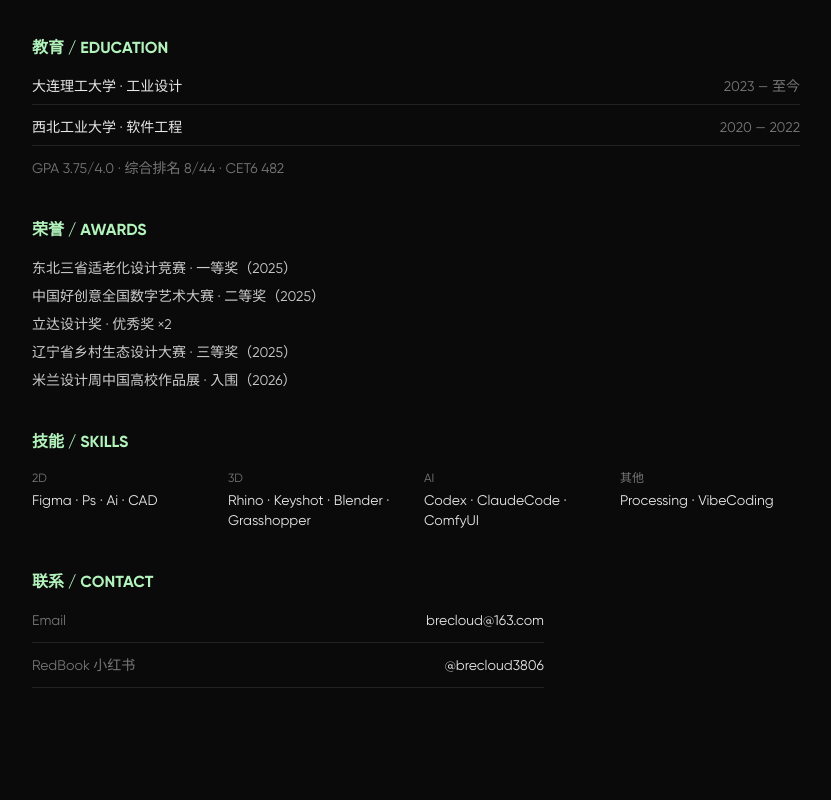
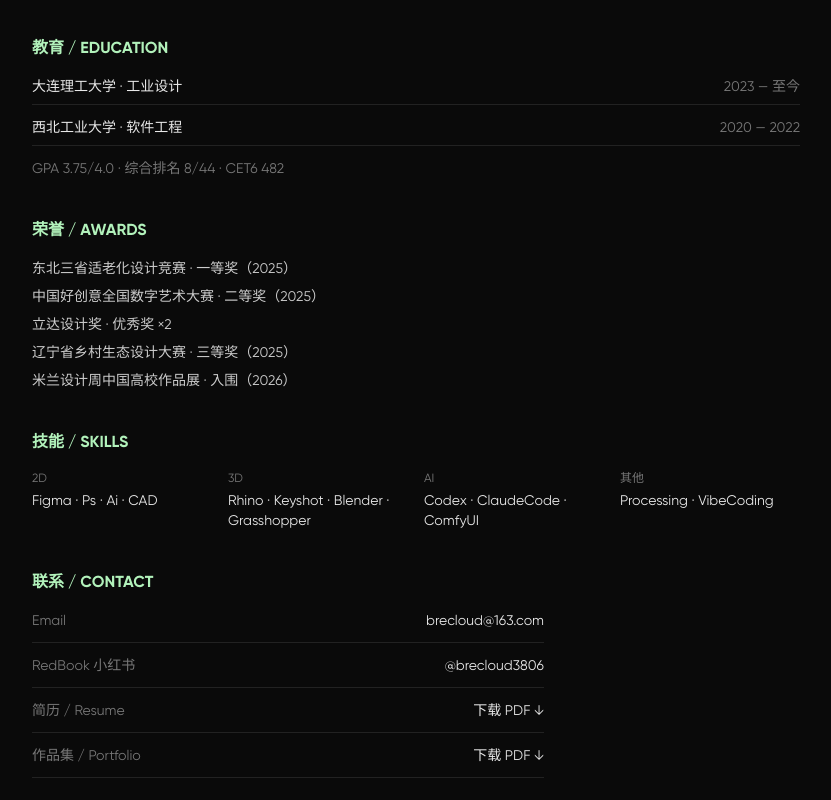
Before and after one commit to Brecloud/brecloud.design, a React (Vite) app: page /about in a window 1280 px wide. Shown: the part 320-1120 px from the top of the page, without its empty margins (224-1055 px from the left). Built offline with nearby package versions, Linux system fonts and the light colour scheme; a web font is replaced by a local one.

Commit message:
feat: add resume and portfolio PDF download links in About section

```diff
--- a/src/components/AboutContent.tsx
+++ b/src/components/AboutContent.tsx
@@ -56,6 +56,14 @@ export default function AboutContent() {
               <span className="text-[#777]">RedBook 小红书</span>
               <a href="https://xhslink.cn/o/At6W9qqeDHc" target="_blank" rel="noopener noreferrer" className="hover:text-[#B2F2BB] transition-colors">@brecloud3806</a>
             </div>
+            <div className="flex justify-between border-b border-[#222] pb-3 max-w-lg">
+              <span className="text-[#777]">简历 / Resume</span>
+              <a href="/resume.pdf" download className="hover:text-[#B2F2BB] transition-colors">下载 PDF ↓</a>
+            </div>
+            <div className="flex justify-between border-b border-[#222] pb-3 max-w-lg">
+              <span className="text-[#777]">作品集 / Portfolio</span>
+              <a href="/portfolio.pdf" download className="hover:text-[#B2F2BB] transition-colors">下载 PDF ↓</a>
+            </div>
           </div>
         </section>
       </div>
```
Also changed, not shown: 2 other files (tests, documents, lock files or other folders).
